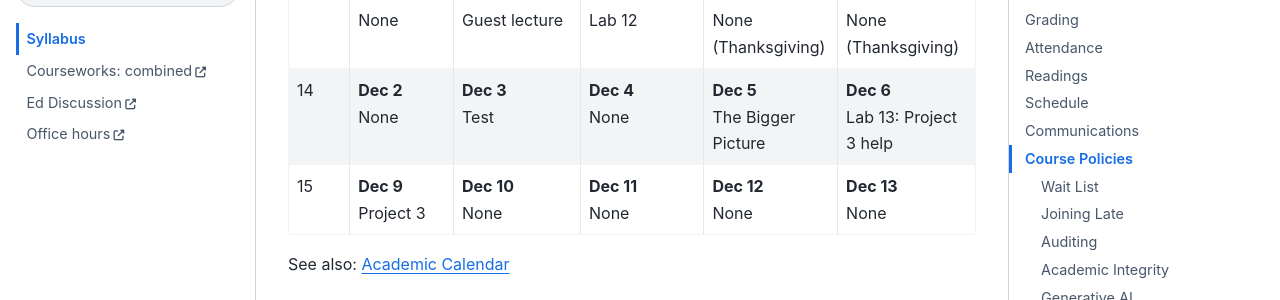
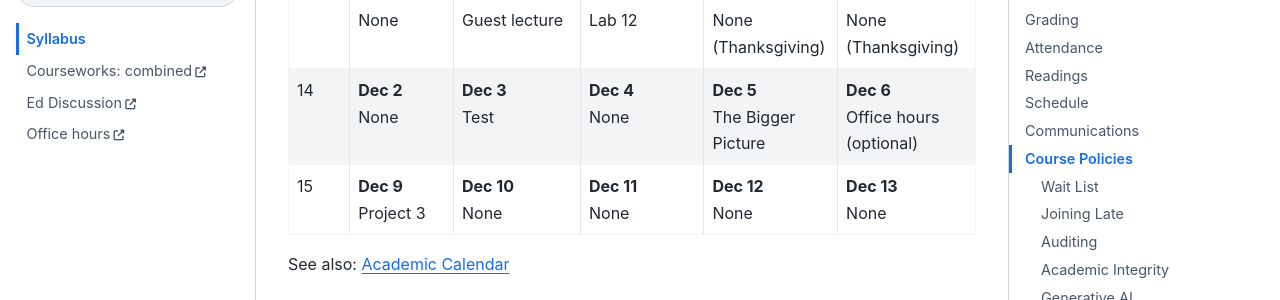
Before and after one commit to afeld/computing-in-context, a Jupyter Book: the page built from index.md, in a window 1280 px wide and 900 px high, scrolled down 4952 px. Shown: the part 153-453 px from the top of the window. Built offline with Jupyter Book 1.0.4 settings and Sphinx 7.4.7 and the Sphinx Book theme 1.1.4, drawn with Linux system fonts in a browser that asks for light colours.

Commit message:
make the last Lab an office hours

```diff
--- a/index.md
+++ b/index.md
@@ -112,7 +112,7 @@ For weeks 1-7, see [the combined syllabus](https://courseworks2.columbia.edu/cou
 | 11   | **Nov 11**<br/>None              | **Nov 12**<br/>Working with dates and times                                                                 | **Nov 13**<br/>Lab 10          | **Nov 14**<br/>Time series analysis | **Nov 15**<br/>Lab 11: Time series analysis |
 | 12   | **Nov 18**<br/>Project 2         | **Nov 19**<br/>Working with text                                                                            | **Nov 20**<br/>Lab 11          | **Nov 21**<br/>APIs                 | **Nov 22**<br/>Lab 12: APIs                 |
 | 13   | **Nov 26**<br/>None              | **Nov 26**<br/>Guest lecture                                                                                | **Nov 27**<br/>Lab 12          | **Nov 28**<br/>None (Thanksgiving)  | **Nov 29**<br/>None (Thanksgiving)          |
-| 14   | **Dec 2**<br/>None               | **Dec 3**<br/>Test                                                                                          | **Dec 4**<br/>None             | **Dec 5**<br/>The Bigger Picture    | **Dec 6**<br/>Lab 13: Project 3 help        |
+| 14   | **Dec 2**<br/>None               | **Dec 3**<br/>Test                                                                                          | **Dec 4**<br/>None             | **Dec 5**<br/>The Bigger Picture    | **Dec 6**<br/>Office hours (optional)       |
 | 15   | **Dec 9**<br/>Project 3          | **Dec 10**<br/>None                                                                                         | **Dec 11**<br/>None            | **Dec 12**<br/>None                 | **Dec 13**<br/>None                         |
 
 See also: [Academic Calendar](https://www.registrar.columbia.edu/event/academic-calendar?acfy=49&acterm=6&acschool=18&keys=&field_event_type1_tid%5B%5D=21&field_event_type1_tid%5B%5D=22&field_event_type1_tid%5B%5D=23)
```
